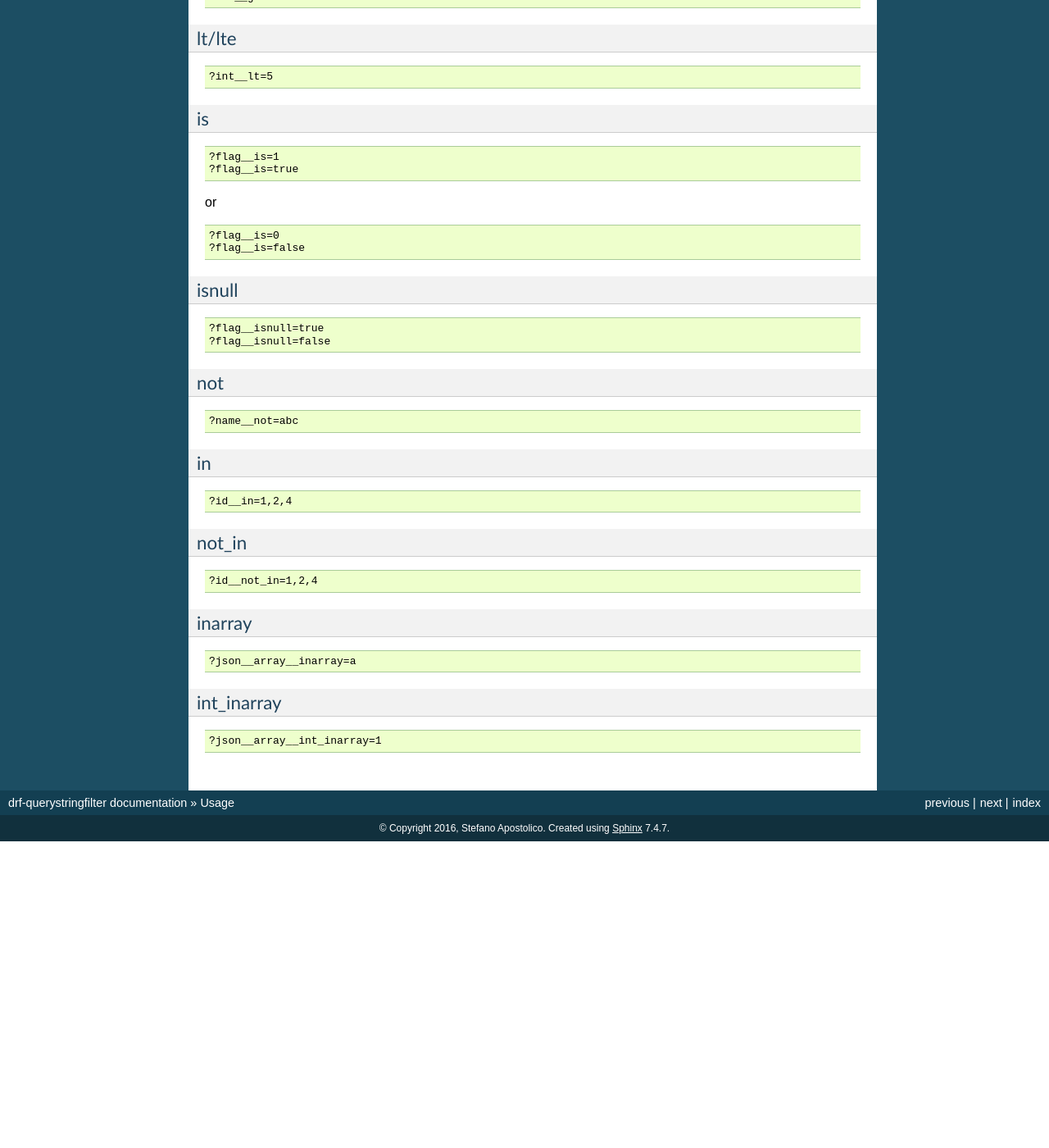
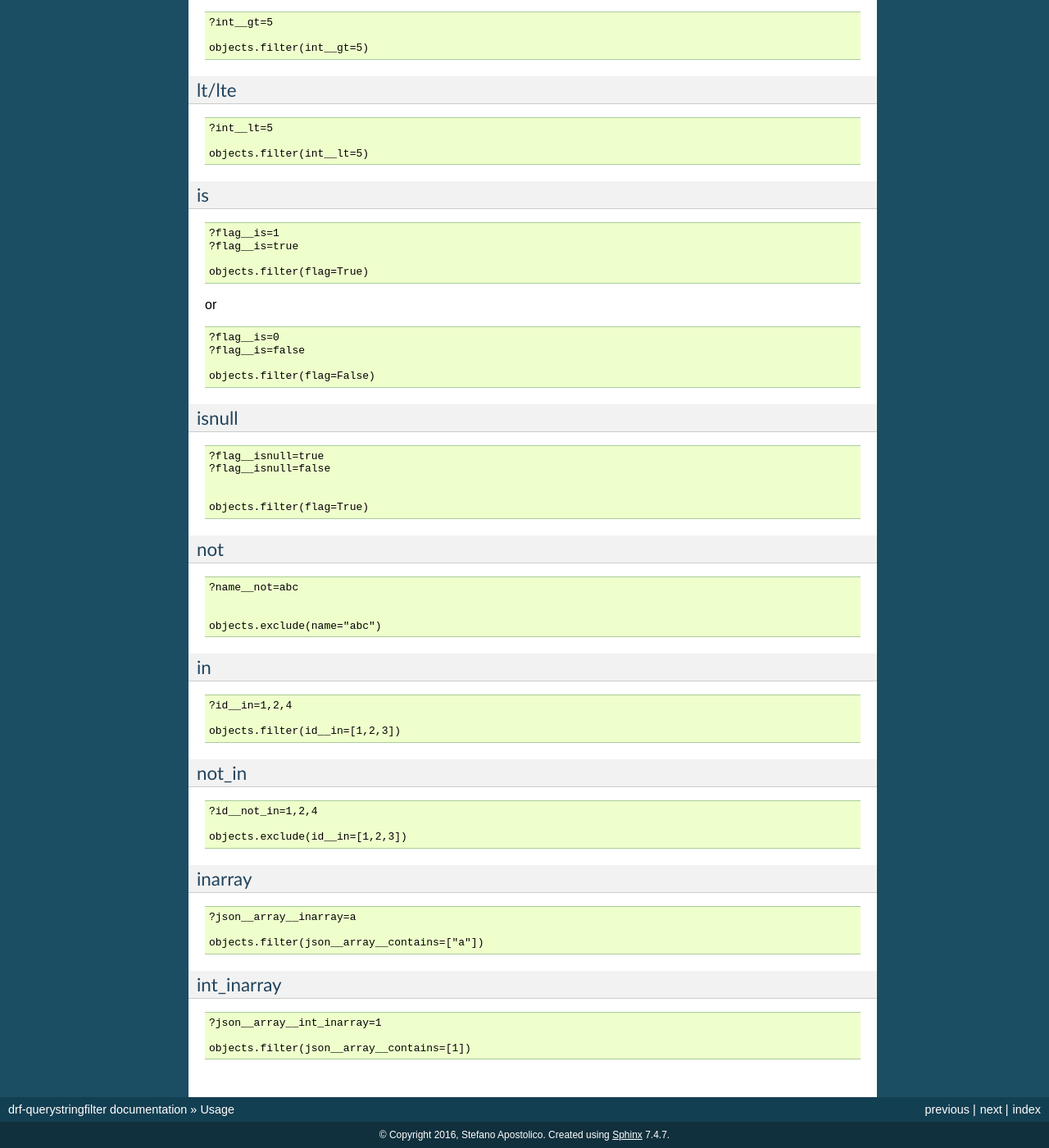
Before and after one commit to saxix/drf-querystringfilter, a Sphinx documentation site: the page built from docs/usage.rst, in a window 1280 px wide and 1400 px high, scrolled down 592 px. Shown: the whole window at 82% size. Built offline with Sphinx 7.4.7, drawn with Linux system fonts in a browser that asks for light colours; the version number could not be read and is left out; before the commit the page ends 1618 px from its top, so only the background shows below that; some of the changed text lies outside the part shown.

```diff
--- a/docs/usage.rst
+++ b/docs/usage.rst
@@ -33,6 +33,9 @@
 
     ?email__contains=@gmail
 
+    objects.filter(email__contains="@gmail")
+
+
 .. _gt:
 .. _greater_than:
 
@@ -43,12 +46,16 @@
 
     ?int__gt=5
 
+    objects.filter(int__gt=5)
 
 lt/lte
 ------
 ::
 
     ?int__lt=5
+
+    objects.filter(int__lt=5)
+
 
 is
 --
@@ -57,11 +64,15 @@
     ?flag__is=1
     ?flag__is=true
 
+    objects.filter(flag=True)
+
+
 or ::
 
     ?flag__is=0
     ?flag__is=false
 
+    objects.filter(flag=False)
 
 isnull
 ------
@@ -70,11 +81,18 @@
     ?flag__isnull=true
     ?flag__isnull=false
 
+
+    objects.filter(flag=True)
+
+
 not
 ---
 ::
 
     ?name__not=abc
+
+
+    objects.exclude(name="abc")
 
 in
 --
@@ -82,11 +100,16 @@
 
     ?id__in=1,2,4
 
+    objects.filter(id__in=[1,2,3])
+
+
 not_in
 ------
 ::
 
     ?id__not_in=1,2,4
+
+    objects.exclude(id__in=[1,2,3])
 
 inarray
 -------
@@ -94,8 +117,13 @@
 
     ?json__array__inarray=a
 
+    objects.filter(json__array__contains=["a"])
+
+
 int_inarray
 -----------
 ::
 
     ?json__array__int_inarray=1
+
+    objects.filter(json__array__contains=[1])
```
Also changed, not shown: 1 other file.
